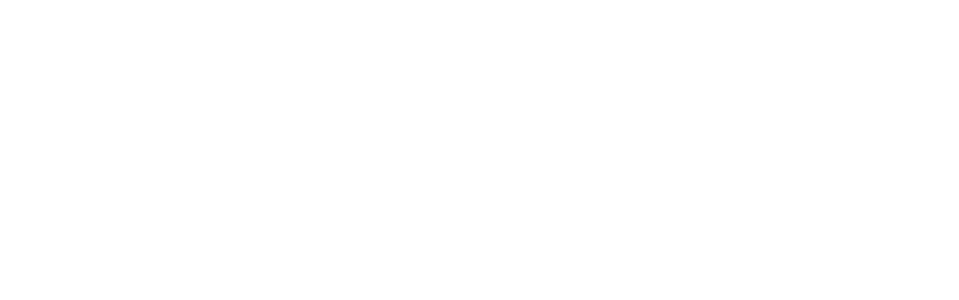
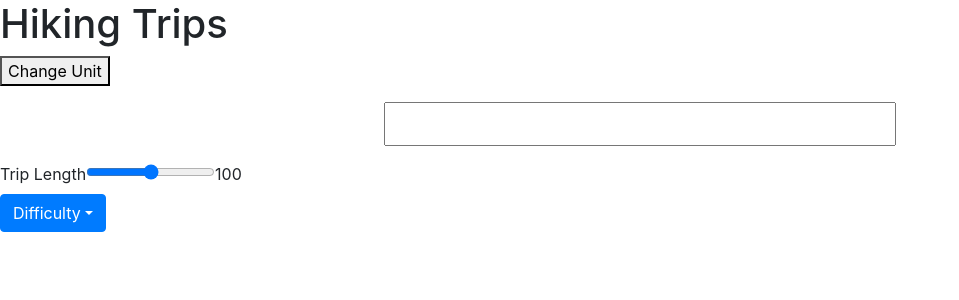
Before and after one commit to Mahmood28/HikingTrips, a React (Create React App) app: page /trips in a window 1280 px wide. Shown: the top 300 px of the page, without its empty margins (0-959 px from the left). Built offline with nearby package versions, Linux system fonts and the light colour scheme; the HTML template or start-up script is replaced by a standard one.

Commit message:
need styling

```diff
--- a/package.json
+++ b/package.json
@@ -8,6 +8,7 @@
     "@testing-library/user-event": "^12.1.10",
     "bootstrap": "^4.6.0",
     "react": "^17.0.1",
+    "react-bootstrap": "^1.4.3",
     "react-dom": "^17.0.1",
     "react-router": "^5.2.0",
     "react-router-dom": "^5.2.0",
--- a/src/App.js
+++ b/src/App.js
@@ -7,12 +7,12 @@
   return (
     <div className="App">
       <Switch>
-        <Route exact path="/">
+        <Route path="/trips/:tripSlug">
+          <TripDetails trips={data} />
+        </Route>
+        <Route path="/trips/">
           <h1>Hiking Trips</h1>
           <TripsList />
-        </Route>
-        <Route path="/trips/:tripSlug">
-          <TripDetails trips={data} />
         </Route>
       </Switch>
     </div>
--- /dev/null
+++ b/src/components/DropDown.js
@@ -0,0 +1,28 @@
+import DropdownButton from "react-bootstrap/DropdownButton";
+import Dropdown from "react-bootstrap/Dropdown";
+
+const DropDown = (props) => {
+  const handleSelect = (e) => {
+    console.log(e);
+    props.setDifficulty(e);
+  };
+  return (
+    <DropdownButton
+      onSelect={handleSelect}
+      id="dropdown-basic-button"
+      title="Difficulty"
+    >
+      <Dropdown.Item eventKey="easy" href="#/easy">
+        Easy
+      </Dropdown.Item>
+      <Dropdown.Item eventKey="medium" href="#/medium">
+        Medium
+      </Dropdown.Item>
+      <Dropdown.Item eventKey="hard" href="#/hard">
+        Hard
+      </Dropdown.Item>
+    </DropdownButton>
+  );
+};
+
+export default DropDown;
--- a/src/components/Trip.js
+++ b/src/components/Trip.js
@@ -8,6 +8,13 @@
         <img src={props.trip.image} alt={props.trip.name} />
       </Link>
       <p>{props.trip.name}</p>
+      <p>
+        Trip Length
+        {props.currentUnit === "KM"
+          ? props.trip.length
+          : props.trip.length / 1.6}
+        {props.currentUnit}
+      </p>
     </ItemWrapper>
   );
 }
--- a/src/components/TripsList.js
+++ b/src/components/TripsList.js
@@ -4,22 +4,31 @@
 import SearchBar from "./SearchBar";
 import { useState } from "react";
 import { ListWrapper } from "../styles";
+import DropDown from "./DropDown";
+import { useParams } from "react-router-dom";
 
 function TripsList() {
   const [query, setQuery] = useState("");
   const [value, setValue] = useState(100);
+  const [difficulty, setDifficulty] = useState("");
+  const [currentUnit, setCurrentUnit] = useState("KM");
   const trips = data
     .filter(
       (trip) =>
         trip.name.toLocaleLowerCase().includes(query.toLowerCase()) &&
-        trip.length < value
+        trip.length < value &&
+        trip.difficulty === difficulty
     )
-    .map((trip) => <Trip trip={trip} />);
-
+    .map((trip) => <Trip trip={trip} currentUnit={currentUnit} />);
+  const toggleUnit = () => {
+    setCurrentUnit(currentUnit === "KM" ? "miles" : "KM");
+  };
   return (
     <div>
+      <button onClick={toggleUnit}> Change Unit </button>
       <SearchBar setQuery={setQuery} />
       <ProgressBar setValue={setValue} value={value} />
+      <DropDown setDifficulty={setDifficulty} difficulty={difficulty} />
       <ListWrapper> {trips} </ListWrapper>
     </div>
   );
```
Also changed, not shown: 2 other files (tests, documents, lock files or other folders).
